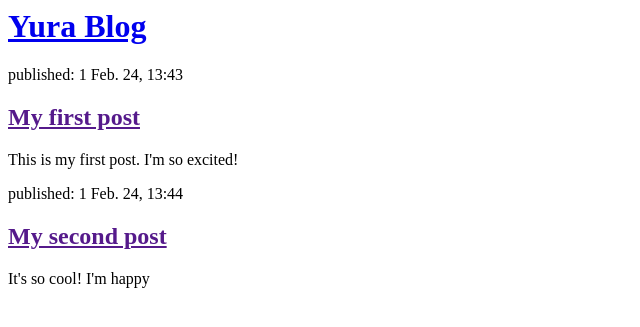
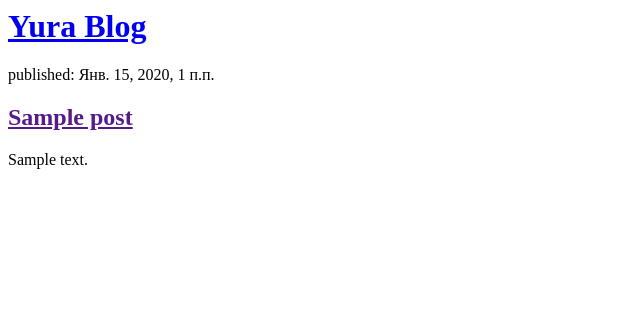
Before and after one commit to yuramayer/first-django, a Django app: page / in a window 1280 px wide. Shown: the top 327 px of the page, without its empty margins (0-640 px from the left). Run offline with Django 3.2, Linux system fonts and the light colour scheme; tables that the repository leaves empty hold one stand-in row (values such as "Sample post").

Commit message:
Modified templates to display posts from database

```diff
--- a/blog/templates/blog/post_list.html
+++ b/blog/templates/blog/post_list.html
@@ -7,16 +7,15 @@
 			<h1><a href="/">Yura Blog</a></h1>
 		</div>
 
-		<div>
-			<p>published: 1 Feb. 24, 13:43</p>
-			<h2><a href="">My first post</a></h2>
-			<p>This is my first post. I'm so excited!</p>
-		</div>
+		{% for post in posts %}
 
-		<div>
-			<p>published: 1 Feb. 24, 13:44</p>
-			<h2><a href="">My second post</a></h2>
-			<p>It's so cool! I'm happy</p>
-		</div>
+			<div>
+				<p>published: {{ post.published_date }}</p>
+				<h2><a href="">{{ post.title }}</a></h1>
+				<p>{{ post.text|linebreaksbr }}</p>
+			</div>
+
+		{% endfor %}
+
 	</body>
 </html>
--- a/blog/views.py
+++ b/blog/views.py
@@ -1,6 +1,11 @@
 from django.shortcuts import render
-
+from django.utils import timezone
+from .models import Post
 # Create your views here.
 
 def post_list(request):
-	return render(request, 'blog/post_list.html', {})
+	posts = Post.objects.filter(published_date__lte=timezone.now()
+		).order_by('published_date')
+	return render(request, 'blog/post_list.html', {
+		'posts': posts
+		})
```
